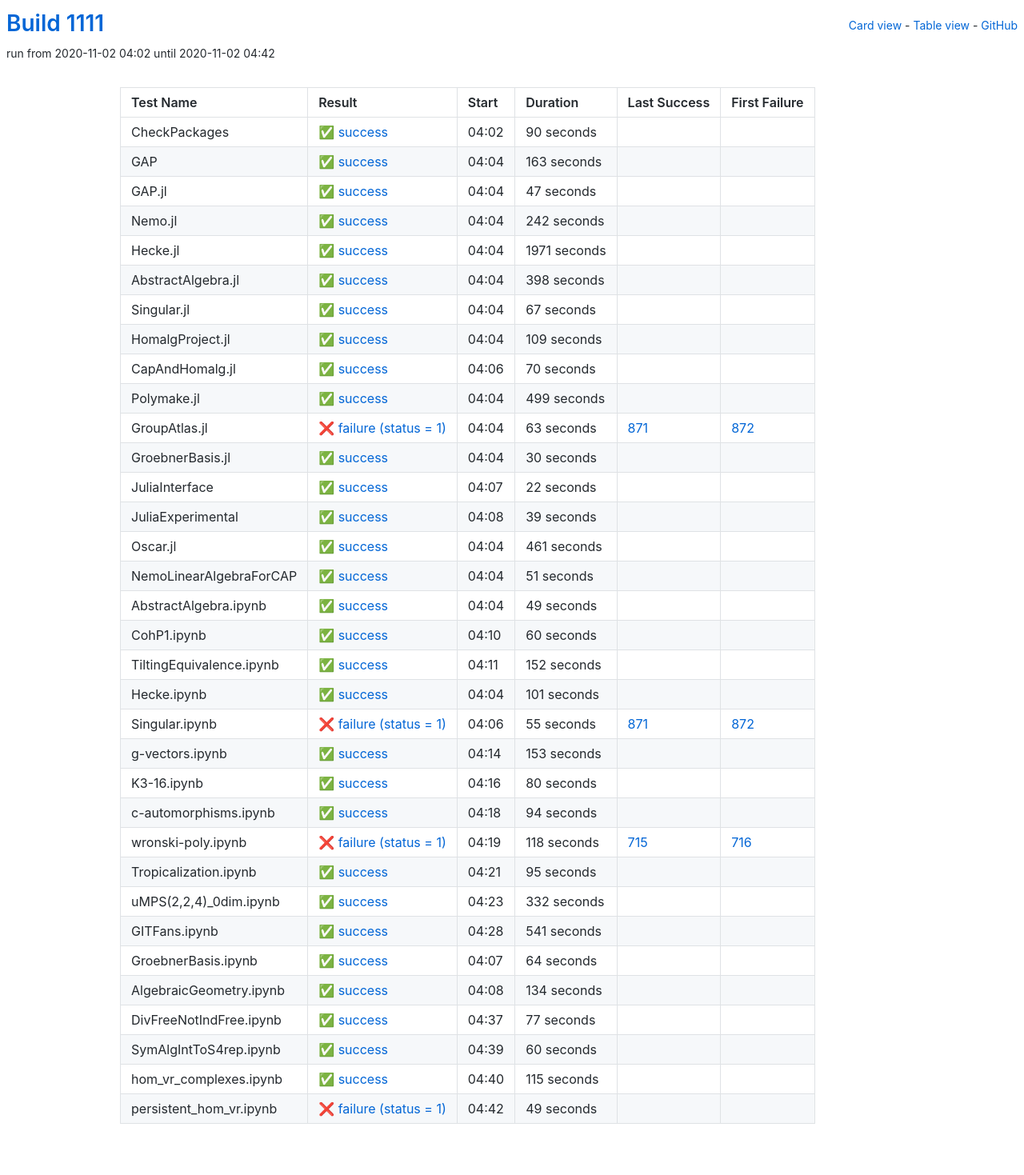
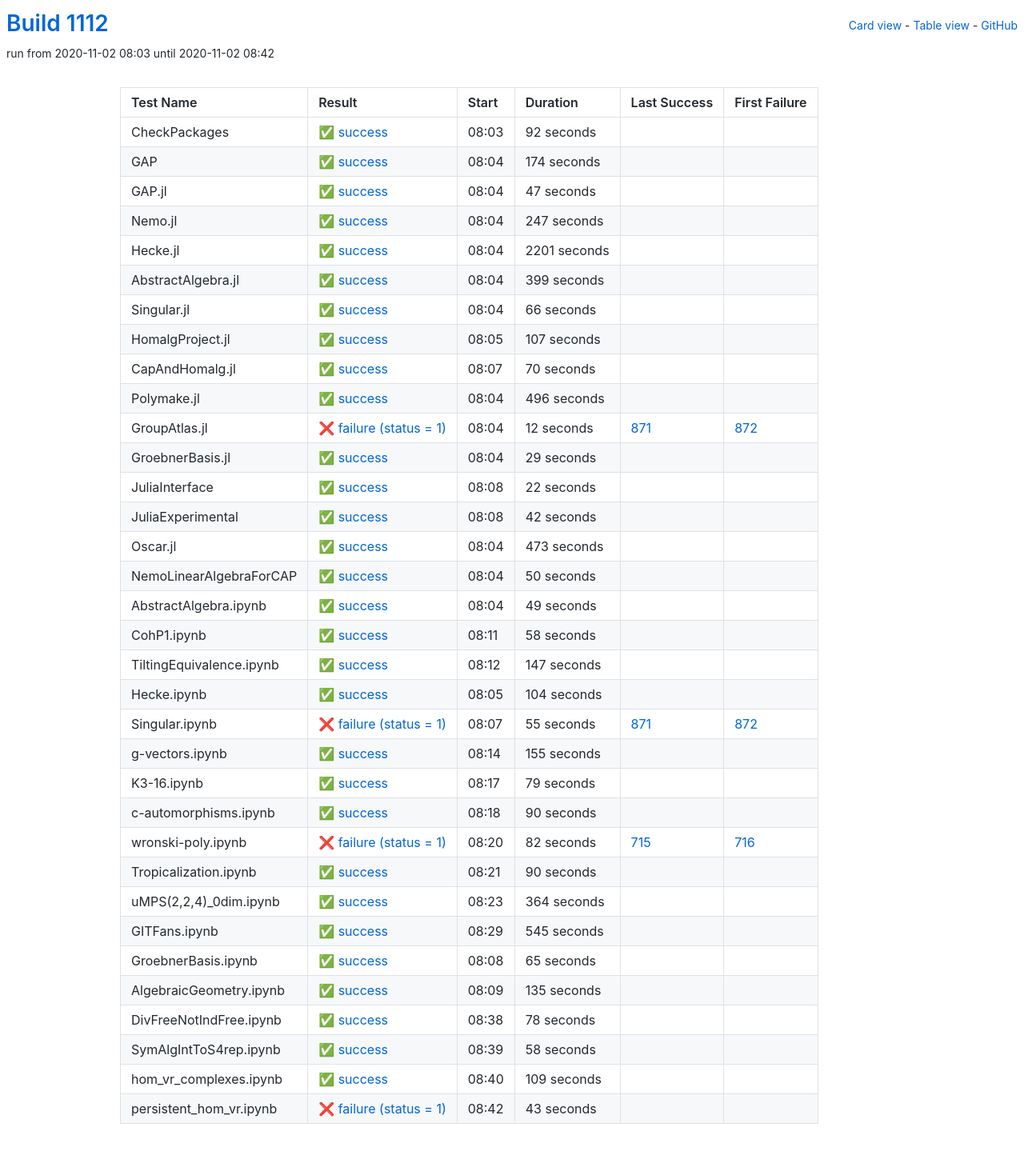
Before and after one commit to oscar-system/oscar-ci-status-stable, a Jekyll site: the page built from table.html, in a window 1280 px wide. Shown: the whole page at 80% size. Built offline with Jekyll 4.4.1, drawn with Linux system fonts in a browser that asks for light colours.

Commit message:
Build #1112

```diff
--- a/_data/ci.yml
+++ b/_data/ci.yml
@@ -1,6 +1,6 @@
 ---
-build: 1111
-build_url: https://oscarci.mathematik.uni-kl.de/job/oscar-stable/1111/
+build: 1112
+build_url: https://oscarci.mathematik.uni-kl.de/job/oscar-stable/1112/
 job: oscar-stable
 organization: oscar-system
 repo: oscar-ci-status-stable
@@ -8,32 +8,32 @@ repourl: https://github.com/oscar-system/oscar-ci-status-stable
 tests:
 - name: CheckPackages
   id: checkpackages
-  log: https://oscarci.mathematik.uni-kl.de/job/oscar-stable/1111/artifact/logs/build-1111/CheckPackages.log
-  start: 2020-11-02 04:02
+  log: https://oscarci.mathematik.uni-kl.de/job/oscar-stable/1112/artifact/logs/build-1112/CheckPackages.log
+  start: 2020-11-02 08:03
   success: true
   exitcode: 0
   status: success
-  duration: 90
+  duration: 92
   last_success: false
   last_success_url:
   first_failure: false
   first_failure_url:
 - name: GAP
   id: gap
-  log: https://oscarci.mathematik.uni-kl.de/job/oscar-stable/1111/artifact/logs/build-1111/GAP.log
-  start: 2020-11-02 04:04
+  log: https://oscarci.mathematik.uni-kl.de/job/oscar-stable/1112/artifact/logs/build-1112/GAP.log
+  start: 2020-11-02 08:04
   success: true
   exitcode: 0
   status: success
-  duration: 163
+  duration: 174
   last_success: false
   last_success_url:
   first_failure: false
   first_failure_url:
 - name: GAP.jl
   id: gap-jl
-  log: https://oscarci.mathematik.uni-kl.de/job/oscar-stable/1111/artifact/logs/build-1111/GAP.jl.log
-  start: 2020-11-02 04:04
+  log: https://oscarci.mathematik.uni-kl.de/job/oscar-stable/1112/artifact/logs/build-1112/GAP.jl.log
+  start: 2020-11-02 08:04
   success: true
   exitcode: 0
   status: success
@@ -44,68 +44,68 @@ tests:
   first_failure_url:
 - name: Nemo.jl
   id: nemo-jl
-  log: https://oscarci.mathematik.uni-kl.de/job/oscar-stable/1111/artifact/logs/build-1111/Nemo.jl.log
-  start: 2020-11-02 04:04
+  log: https://oscarci.mathematik.uni-kl.de/job/oscar-stable/1112/artifact/logs/build-1112/Nemo.jl.log
+  start: 2020-11-02 08:04
   success: true
   exitcode: 0
   status: success
-  duration: 242
+  duration: 247
   last_success: false
   last_success_url:
   first_failure: false
   first_failure_url:
 - name: Hecke.jl
   id: hecke-jl
-  log: https://oscarci.mathematik.uni-kl.de/job/oscar-stable/1111/artifact/logs/build-1111/Hecke.jl.log
-  start: 2020-11-02 04:04
+  log: https://oscarci.mathematik.uni-kl.de/job/oscar-stable/1112/artifact/logs/build-1112/Hecke.jl.log
+  start: 2020-11-02 08:04
   success: true
   exitcode: 0
   status: success
-  duration: 1971
+  duration: 2201
   last_success: false
   last_success_url:
   first_failure: false
   first_failure_url:
 - name: AbstractAlgebra.jl
   id: abstractalgebra-jl
-  log: https://oscarci.mathematik.uni-kl.de/job/oscar-stable/1111/artifact/logs/build-1111/AbstractAlgebra.jl.log
-  start: 2020-11-02 04:04
+  log: https://oscarci.mathematik.uni-kl.de/job/oscar-stable/1112/artifact/logs/build-1112/AbstractAlgebra.jl.log
+  start: 2020-11-02 08:04
   success: true
   exitcode: 0
   status: success
-  duration: 398
+  duration: 399
   last_success: false
   last_success_url:
   first_failure: false
   first_failure_url:
 - name: Singular.jl
   id: singular-jl
-  log: https://oscarci.mathematik.uni-kl.de/job/oscar-stable/1111/artifact/logs/build-1111/Singular.jl.log
-  start: 2020-11-02 04:04
+  log: https://oscarci.mathematik.uni-kl.de/job/oscar-stable/1112/artifact/logs/build-1112/Singular.jl.log
+  start: 2020-11-02 08:04
   success: true
   exitcode: 0
   status: success
-  duration: 67
+  duration: 66
   last_success: false
   last_success_url:
   first_failure: false
   first_failure_url:
 - name: HomalgProject.jl
   id: homalgproject-jl
-  log: https://oscarci.mathematik.uni-kl.de/job/oscar-stable/1111/artifact/logs/build-1111/HomalgProject.jl.log
-  start: 2020-11-02 04:04
+  log: https://oscarci.mathematik.uni-kl.de/job/oscar-stable/1112/artifact/logs/build-1112/HomalgProject.jl.log
+  start: 2020-11-02 08:05
   success: true
   exitcode: 0
   status: success
-  duration: 109
+  duration: 107
   last_success: false
   last_success_url:
   first_failure: false
   first_failure_url:
 - name: CapAndHomalg.jl
   id: capandhomalg-jl
-  log: https://oscarci.mathematik.uni-kl.de/job/oscar-stable/1111/artifact/logs/build-1111/CapAndHomalg.jl.log
-  start: 2020-11-02 04:06
+  log: https://oscarci.mathematik.uni-kl.de/job/oscar-stable/1112/artifact/logs/build-1112/CapAndHomalg.jl.log
+  start: 2020-11-02 08:07
   success: true
   exitcode: 0
   status: success
@@ -116,44 +116,44 @@ tests:
   first_failure_url:
 - name: Polymake.jl
   id: polymake-jl
-  log: https://oscarci.mathematik.uni-kl.de/job/oscar-stable/1111/artifact/logs/build-1111/Polymake.jl.log
-  start: 2020-11-02 04:04
+  log: https://oscarci.mathematik.uni-kl.de/job/oscar-stable/1112/artifact/logs/build-1112/Polymake.jl.log
+  start: 2020-11-02 08:04
   success: true
   exitcode: 0
   status: success
-  duration: 499
+  duration: 496
   last_success: false
   last_success_url:
   first_failure: false
   first_failure_url:
 - name: GroupAtlas.jl
   id: groupatlas-jl
-  log: https://oscarci.mathematik.uni-kl.de/job/oscar-stable/1111/artifact/logs/build-1111/GroupAtlas.jl.log
-  start: 2020-11-02 04:04
+  log: https://oscarci.mathematik.uni-kl.de/job/oscar-stable/1112/artifact/logs/build-1112/GroupAtlas.jl.log
+  start: 2020-11-02 08:04
   success: false
   exitcode: 1
   status: failure
-  duration: 63
+  duration: 12
   last_success: 871
   last_success_url: https://oscarci.mathematik.uni-kl.de/job/oscar-stable/871/
   first_failure: 872
   first_failure_url: https://oscarci.mathematik.uni-kl.de/job/oscar-stable/872/
 - name: GroebnerBasis.jl
   id: groebnerbasis-jl
-  log: https://oscarci.mathematik.uni-kl.de/job/oscar-stable/1111/artifact/logs/build-1111/GroebnerBasis.jl.log
-  start: 2020-11-02 04:04
+  log: https://oscarci.mathematik.uni-kl.de/job/oscar-stable/1112/artifact/logs/build-1112/GroebnerBasis.jl.log
+  start: 2020-11-02 08:04
   success: true
   exitcode: 0
   status: success
-  duration: 30
+  duration: 29
   last_success: false
   last_success_url:
   first_failure: false
   first_failure_url:
 - name: JuliaInterface
   id: juliainterface
-  log: https://oscarci.mathematik.uni-kl.de/job/oscar-stable/1111/artifact/logs/build-1111/JuliaInterface.log
-  start: 2020-11-02 04:07
+  log: https://oscarci.mathematik.uni-kl.de/job/oscar-stable/1112/artifact/logs/build-1112/JuliaInterface.log
+  start: 2020-11-02 08:08
   success: true
   exitcode: 0
   status: success
@@ -164,44 +164,44 @@ tests:
   first_failure_url:
 - name: JuliaExperimental
   id: juliaexperimental
-  log: https://oscarci.mathematik.uni-kl.de/job/oscar-stable/1111/artifact/logs/build-1111/JuliaExperimental.log
-  start: 2020-11-02 04:08
+  log: https://oscarci.mathematik.uni-kl.de/job/oscar-stable/1112/artifact/logs/build-1112/JuliaExperimental.log
+  start: 2020-11-02 08:08
   success: true
   exitcode: 0
   status: success
-  duration: 39
+  duration: 42
   last_success: false
   last_success_url:
   first_failure: false
   first_failure_url:
 - name: Oscar.jl
   id: oscar-jl
-  log: https://oscarci.mathematik.uni-kl.de/job/oscar-stable/1111/artifact/logs/build-1111/Oscar.jl.log
-  start: 2020-11-02 04:04
+  log: https://oscarci.mathematik.uni-kl.de/job/oscar-stable/1112/artifact/logs/build-1112/Oscar.jl.log
+  start: 2020-11-02 08:04
   success: true
   exitcode: 0
   status: success
-  duration: 461
+  duration: 473
   last_success: false
   last_success_url:
   first_failure: false
   first_failure_url:
 - name: NemoLinearAlgebraForCAP
   id: nemolinearalgebraforcap
-  log: https://oscarci.mathematik.uni-kl.de/job/oscar-stable/1111/artifact/logs/build-1111/NemoLinearAlgebraForCAP.log
-  start: 2020-11-02 04:04
+  log: https://oscarci.mathematik.uni-kl.de/job/oscar-stable/1112/artifact/logs/build-1112/NemoLinearAlgebraForCAP.log
+  start: 2020-11-02 08:04
   success: true
   exitcode: 0
   status: success
-  duration: 51
+  duration: 50
   last_success: false
   last_success_url:
   first_failure: false
   first_failure_url:
 - name: AbstractAlgebra.ipynb
   id: abstractalgebra-ipynb
-  log: https://oscarci.mathematik.uni-kl.de/job/oscar-stable/1111/artifact/logs/build-1111/AbstractAlgebra.ipynb.log
-  start: 2020-11-02 04:04
+  log: https://oscarci.mathematik.uni-kl.de/job/oscar-stable/1112/artifact/logs/build-1112/AbstractAlgebra.ipynb.log
+  start: 2020-11-02 08:04
   success: true
   exitcode: 0
   status: success
@@ -212,44 +212,44 @@ tests:
   first_failure_url:
 - name: CohP1.ipynb
   id: cohp1-ipynb
-  log: https://oscarci.mathematik.uni-kl.de/job/oscar-stable/1111/artifact/logs/build-1111/CohP1.ipynb.log
-  start: 2020-11-02 04:10
+  log: https://oscarci.mathematik.uni-kl.de/job/oscar-stable/1112/artifact/logs/build-1112/CohP1.ipynb.log
+  start: 2020-11-02 08:11
   success: true
   exitcode: 0
   status: success
-  duration: 60
+  duration: 58
   last_success: false
   last_success_url:
   first_failure: false
   first_failure_url:
 - name: TiltingEquivalence.ipynb
   id: tiltingequivalence-ipynb
-  log: https://oscarci.mathematik.uni-kl.de/job/oscar-stable/1111/artifact/logs/build-1111/TiltingEquivalence.ipynb.log
-  start: 2020-11-02 04:11
+  log: https://oscarci.mathematik.uni-kl.de/job/oscar-stable/1112/artifact/logs/build-1112/TiltingEquivalence.ipynb.log
+  start: 2020-11-02 08:12
   success: true
   exitcode: 0
   status: success
-  duration: 152
+  duration: 147
   last_success: false
   last_success_url:
   first_failure: false
   first_failure_url:
 - name: Hecke.ipynb
   id: hecke-ipynb
-  log: https://oscarci.mathematik.uni-kl.de/job/oscar-stable/1111/artifact/logs/build-1111/Hecke.ipynb.log
-  start: 2020-11-02 04:04
+  log: https://oscarci.mathematik.uni-kl.de/job/oscar-stable/1112/artifact/logs/build-1112/Hecke.ipynb.log
+  start: 2020-11-02 08:05
   success: true
   exitcode: 0
   status: success
-  duration: 101
+  duration: 104
   last_success: false
   last_success_url:
   first_failure: false
   first_failure_url:
 - name: Singular.ipynb
   id: singular-ipynb
-  log: https://oscarci.mathematik.uni-kl.de/job/oscar-stable/1111/artifact/logs/build-1111/Singular.ipynb.log
-  start: 2020-11-02 04:06
+  log: https://oscarci.mathematik.uni-kl.de/job/oscar-stable/1112/artifact/logs/build-1112/Singular.ipynb.log
+  start: 2020-11-02 08:07
   success: false
   exitcode: 1
   status: failure
@@ -260,156 +260,156 @@ tests:
   first_failure_url: https://oscarci.mathematik.uni-kl.de/job/oscar-stable/872/
 - name: g-vectors.ipynb
   id: g-vectors-ipynb
-  log: https://oscarci.mathematik.uni-kl.de/job/oscar-stable/1111/artifact/logs/build-1111/g-vectors.ipynb.log
-  start: 2020-11-02 04:14
+  log: https://oscarci.mathematik.uni-kl.de/job/oscar-stable/1112/artifact/logs/build-1112/g-vectors.ipynb.log
+  start: 2020-11-02 08:14
   success: true
   exitcode: 0
   status: success
-  duration: 153
+  duration: 155
   last_success: false
   last_success_url:
   first_failure: false
   first_failure_url:
 - name: K3-16.ipynb
   id: k3-16-ipynb
-  log: https://oscarci.mathematik.uni-kl.de/job/oscar-stable/1111/artifact/logs/build-1111/K3-16.ipynb.log
-  start: 2020-11-02 04:16
+  log: https://oscarci.mathematik.uni-kl.de/job/oscar-stable/1112/artifact/logs/build-1112/K3-16.ipynb.log
+  start: 2020-11-02 08:17
   success: true
   exitcode: 0
   status: success
-  duration: 80
+  duration: 79
   last_success: false
   last_success_url:
   first_failure: false
   first_failure_url:
 - name: c-automorphisms.ipynb
   id: c-automorphisms-ipynb
-  log: https://oscarci.mathematik.uni-kl.de/job/oscar-stable/1111/artifact/logs/build-1111/c-automorphisms.ipynb.log
-  start: 2020-11-02 04:18
+  log: https://oscarci.mathematik.uni-kl.de/job/oscar-stable/1112/artifact/logs/build-1112/c-automorphisms.ipynb.log
+  start: 2020-11-02 08:18
   success: true
   exitcode: 0
   status: success
-  duration: 94
+  duration: 90
   last_success: false
   last_success_url:
   first_failure: false
   first_failure_url:
 - name: wronski-poly.ipynb
   id: wronski-poly-ipynb
-  log: https://oscarci.mathematik.uni-kl.de/job/oscar-stable/1111/artifact/logs/build-1111/wronski-poly.ipynb.log
-  start: 2020-11-02 04:19
+  log: https://oscarci.mathematik.uni-kl.de/job/oscar-stable/1112/artifact/logs/build-1112/wronski-poly.ipynb.log
+  start: 2020-11-02 08:20
   success: false
   exitcode: 1
   status: failure
-  duration: 118
+  duration: 82
   last_success: 715
   last_success_url: https://oscarci.mathematik.uni-kl.de/job/oscar-stable/715/
   first_failure: 716
   first_failure_url: https://oscarci.mathematik.uni-kl.de/job/oscar-stable/716/
 - name: Tropicalization.ipynb
   id: tropicalization-ipynb
-  log: https://oscarci.mathematik.uni-kl.de/job/oscar-stable/1111/artifact/logs/build-1111/Tropicalization.ipynb.log
-  start: 2020-11-02 04:21
+  log: https://oscarci.mathematik.uni-kl.de/job/oscar-stable/1112/artifact/logs/build-1112/Tropicalization.ipynb.log
+  start: 2020-11-02 08:21
   success: true
   exitcode: 0
   status: success
-  duration: 95
+  duration: 90
   last_success: false
   last_success_url:
   first_failure: false
   first_failure_url:
 - name: uMPS(2,2,4)_0dim.ipynb
   id: umps-2-2-4-0dim-ipynb
-  log: https://oscarci.mathematik.uni-kl.de/job/oscar-stable/1111/artifact/logs/build-1111/uMPS-2-2-4-_0dim.ipynb.log
-  start: 2020-11-02 04:23
+  log: https://oscarci.mathematik.uni-kl.de/job/oscar-stable/1112/artifact/logs/build-1112/uMPS-2-2-4-_0dim.ipynb.log
+  start: 2020-11-02 08:23
   success: true
   exitcode: 0
   status: success
-  duration: 332
+  duration: 364
   last_success: false
   last_success_url:
   first_failure: false
   first_failure_url:
 - name: GITFans.ipynb
   id: gitfans-ipynb
-  log: https://oscarci.mathematik.uni-kl.de/job/oscar-stable/1111/artifact/logs/build-1111/GITFans.ipynb.log
-  start: 2020-11-02 04:28
+  log: https://oscarci.mathematik.uni-kl.de/job/oscar-stable/1112/artifact/logs/build-1112/GITFans.ipynb.log
+  start: 2020-11-02 08:29
   success: true
   exitcode: 0
   status: success
-  duration: 541
+  duration: 545
   last_success: false
   last_success_url:
   first_failure: false
   first_failure_url:
 - name: GroebnerBasis.ipynb
   id: groebnerbasis-ipynb
-  log: https://oscarci.mathematik.uni-kl.de/job/oscar-stable/1111/artifact/logs/build-1111/GroebnerBasis.ipynb.log
-  start: 2020-11-02 04:07
+  log: https://oscarci.mathematik.uni-kl.de/job/oscar-stable/1112/artifact/logs/build-1112/GroebnerBasis.ipynb.log
+  start: 2020-11-02 08:08
   success: true
   exitcode: 0
   status: success
-  duration: 64
+  duration: 65
   last_success: false
   last_success_url:
   first_failure: false
   first_failure_url:
 - name: AlgebraicGeometry.ipynb
   id: algebraicgeometry-ipynb
-  log: https://oscarci.mathematik.uni-kl.de/job/oscar-stable/1111/artifact/logs/build-1111/AlgebraicGeometry.ipynb.log
-  start: 2020-11-02 04:08
+  log: https://oscarci.mathematik.uni-kl.de/job/oscar-stable/1112/artifact/logs/build-1112/AlgebraicGeometry.ipynb.log
+  start: 2020-11-02 08:09
   success: true
   exitcode: 0
   status: success
-  duration: 134
+  duration: 135
   last_success: false
   last_success_url:
   first_failure: false
   first_failure_url:
 - name: DivFreeNotIndFree.ipynb
   id: divfreenotindfree-ipynb
-  log: https://oscarci.mathematik.uni-kl.de/job/oscar-stable/1111/artifact/logs/build-1111/DivFreeNotIndFree.ipynb.log
-  start: 2020-11-02 04:37
+  log: https://oscarci.mathematik.uni-kl.de/job/oscar-stable/1112/artifact/logs/build-1112/DivFreeNotIndFree.ipynb.log
+  start: 2020-11-02 08:38
   success: true
   exitcode: 0
   status: success
-  duration: 77
+  duration: 78
   last_success: false
   last_success_url:
   first_failure: false
   first_failure_url:
 - name: SymAlgIntToS4rep.ipynb
   id: symalginttos4rep-ipynb
-  log: https://oscarci.mathematik.uni-kl.de/job/oscar-stable/1111/artifact/logs/build-1111/SymAlgIntToS4rep.ipynb.log
-  start: 2020-11-02 04:39
+  log: https://oscarci.mathematik.uni-kl.de/job/oscar-stable/1112/artifact/logs/build-1112/SymAlgIntToS4rep.ipynb.log
+  start: 2020-11-02 08:39
   success: true
   exitcode: 0
   status: success
-  duration: 60
+  duration: 58
   last_success: false
   last_success_url:
   first_failure: false
   first_failure_url:
 - name: hom_vr_complexes.ipynb
   id: hom-vr-complexes-ipynb
-  log: https://oscarci.mathematik.uni-kl.de/job/oscar-stable/1111/artifact/logs/build-1111/hom_vr_complexes.ipynb.log
-  start: 2020-11-02 04:40
+  log: https://oscarci.mathematik.uni-kl.de/job/oscar-stable/1112/artifact/logs/build-1112/hom_vr_complexes.ipynb.log
+  start: 2020-11-02 08:40
   success: true
   exitcode: 0
   status: success
-  duration: 115
+  duration: 109
   last_success: false
   last_success_url:
   first_failure: false
   first_failure_url:
 - name: persistent_hom_vr.ipynb
   id: persistent-hom-vr-ipynb
-  log: https://oscarci.mathematik.uni-kl.de/job/oscar-stable/1111/artifact/logs/build-1111/persistent_hom_vr.ipynb.log
-  start: 2020-11-02 04:42
+  log: https://oscarci.mathematik.uni-kl.de/job/oscar-stable/1112/artifact/logs/build-1112/persistent_hom_vr.ipynb.log
+  start: 2020-11-02 08:42
   success: false
   exitcode: 1
   status: failure
-  duration: 49
+  duration: 43
   last_success: false
   last_success_url:
   first_failure: false
```
Also changed, not shown: README.md.
